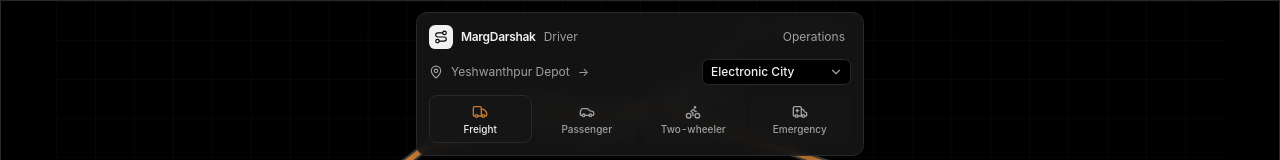
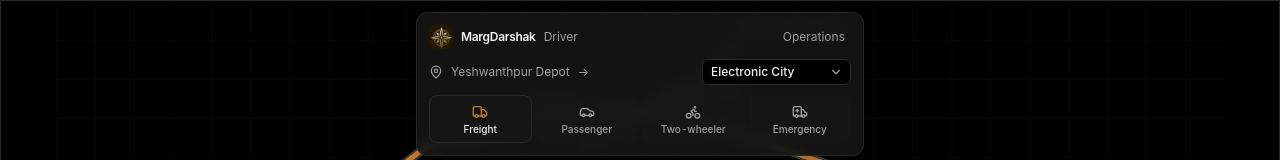
Before and after one commit to omkar-pawar10/traffic-route-optimization, a Next.js app: page /driver in a window 1280 px wide. Shown: the top 160 px of the page. Built offline with nearby package versions, Linux system fonts and the light colour scheme.

Commit message:
fix: use custom logo in driver workspace header

```diff
--- a/components/driver-experience.tsx
+++ b/components/driver-experience.tsx
@@ -1,6 +1,7 @@
 'use client'
 
 import { useMemo, useState } from 'react'
+import Image from 'next/image'
 import Link from 'next/link'
 import {
   Ambulance,
@@ -94,8 +95,8 @@ export function DriverExperience() {
         )}
         <div className="pointer-events-auto mx-auto w-full max-w-md flex flex-col gap-2.5 rounded-xl border border-border bg-surface-raised/90 p-3 shadow-lg backdrop-blur">
           <div className="flex items-center gap-2">
-            <span className="flex size-6 items-center justify-center rounded-md bg-primary text-primary-foreground">
-              <Route aria-hidden="true" className="size-3.5" />
+            <span className="flex size-6 shrink-0 items-center justify-center overflow-hidden rounded-md">
+              <Image src="/logo.png" alt="MargDarshak Logo" width={24} height={24} className="h-full w-full object-cover" />
             </span>
             <span className="text-xs font-semibold tracking-tight">{appName}</span>
             <span className="text-xs text-muted-foreground">Driver</span>
```
